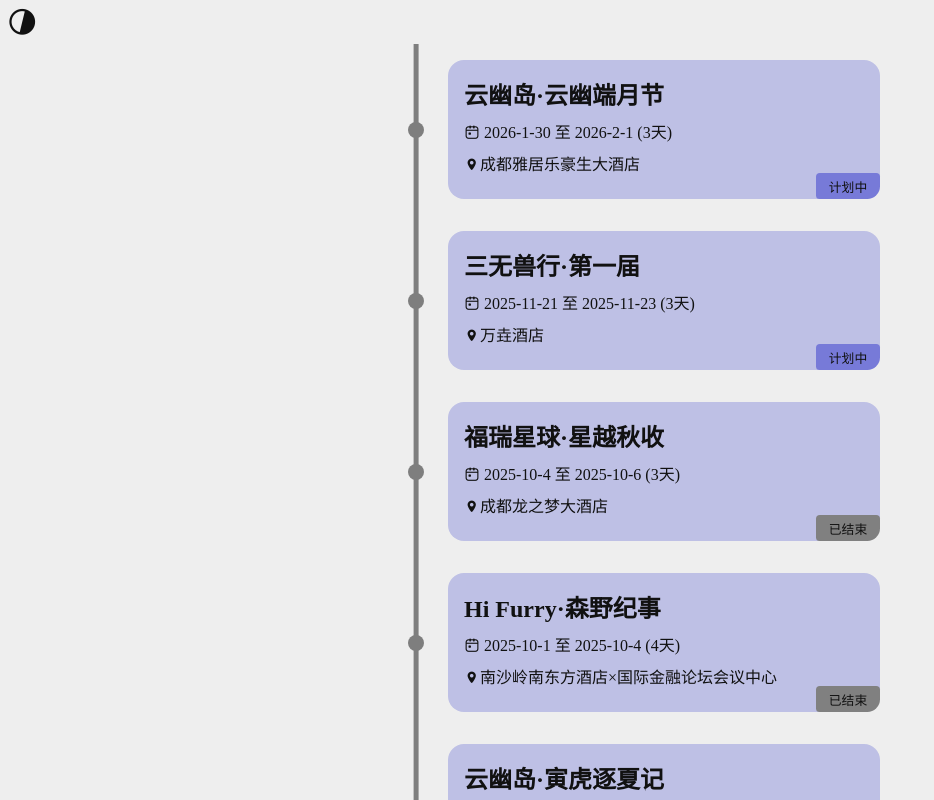
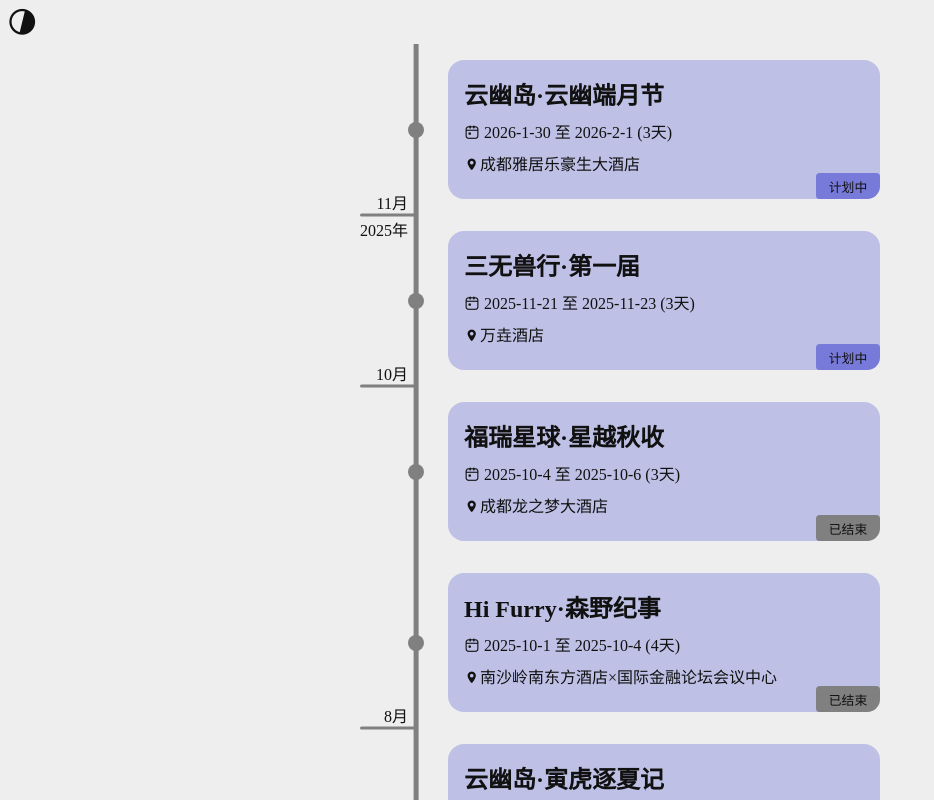
Before and after one commit to kuankuan2007/timeline, a Vue app: page / in a window 1280 px wide. Shown: the top 800 px of the page, without its empty margins (0-934 px from the left). Built offline with nearby package versions, Linux system fonts and the light colour scheme.

Commit message:
优化时间线组件，添加时间标签以显示活动的月份和年份

```diff
--- a/src/App.vue
+++ b/src/App.vue
@@ -8,16 +8,25 @@
       }[themeValue]!
         " class="theme-button-icon" />
     </button>
-    <div class="timeline">
-      <div v-for="activity in activitys" :key="activity.name + '.' + activity.title" class="activity">
+    <div class="timeline-list">
+      <div v-for="activity, index in activitys" :key="activity.name + '.' + activity.title" class="activity">
+
         <div class="timeline">
+          <div class="time-tag"
+            v-if="index && activitys[index - 1]?.dateStart.getMonth() !== activity.dateStart.getMonth()">
+            <div class="month">{{ activity.dateStart.getMonth() + 1 }}月</div>
+            <div class="time-tag-line"></div>
+            <div class="year" :style="{
+              opacity: index && activitys[index - 1]?.dateStart.getFullYear() !== activity.dateStart.getFullYear() ? 1 : 0
+            }">{{ activity.dateStart.getFullYear() }}年</div>
+          </div>
           <div class="before line"></div>
           <div class="ball"></div>
           <div class="after line"></div>
         </div>
         <div class="content">
           <p class="title-box"><span class="name">{{ activity.name }}</span>·<span class="title">{{ activity.title
-          }}</span></p>
+              }}</span></p>
           <p class="date-city"><k-icon id="calendar" inline /> <span class="date">
               {{ dateToString(activity.dateStart) }} 至 {{ dateToString(activity.dateEnd) }} ({{ activity.duration()
               }}天)</span></p>
@@ -87,7 +96,7 @@ button.theme-button {
   }
 }
 
-.timeline {
+.timeline-list {
   font-size: min(1rem, 2.5vmin);
   display: grid;
 
@@ -97,18 +106,31 @@ button.theme-button {
 
   .activity {
 
-
+    position: relative;
     display: flex;
 
     column-gap: 1em;
 
+    $timeline-width: 2em;
+
+
+
     .timeline {
 
-      width: 2em;
+      width: $timeline-width;
       position: relative;
       $size: 1em;
       $line-width: 0.3em;
-      opacity: 0.5;
+
+      @include useTheme {
+        $timeline-color: color.mix(getTheme('color'), getTheme('background'), 50%);
+
+        .ball,
+        .line,
+        .time-tag-line {
+          background-color: $timeline-color;
+        }
+      }
 
       .ball {
         width: $size;
@@ -119,9 +141,6 @@ button.theme-button {
         border-radius: 9999999px;
         transform: translate(-50%, -50%);
 
-        @include useTheme {
-          background: getTheme('color');
-        }
       }
 
       .line {
@@ -131,8 +150,28 @@ button.theme-button {
         left: 50%;
         transform: translateX(-50%);
 
-        @include useTheme {
-          background: getTheme('color');
+      }
+
+      .time-tag {
+        position: absolute;
+
+        transform: translate(-100%, -50%);
+
+        left: 0.5 * $timeline-width;
+
+        text-wrap: nowrap;
+        white-space: nowrap;
+        text-align: right;
+
+        .time-tag-line {
+          height: $line-width * 0.6;
+          border-top-left-radius: 9999999px;
+          border-bottom-left-radius: 9999999px;
+        }
+
+        .month,
+        .year {
+          padding-right: 0.5em;
         }
       }
 
```
